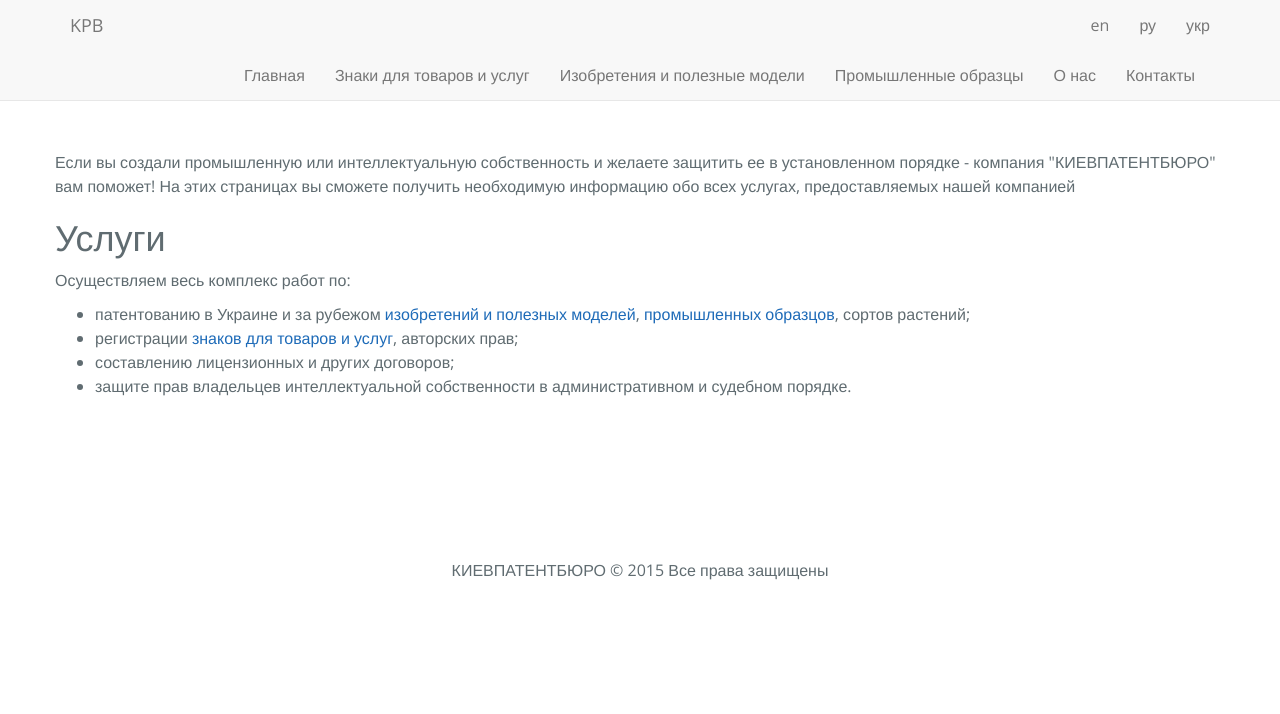
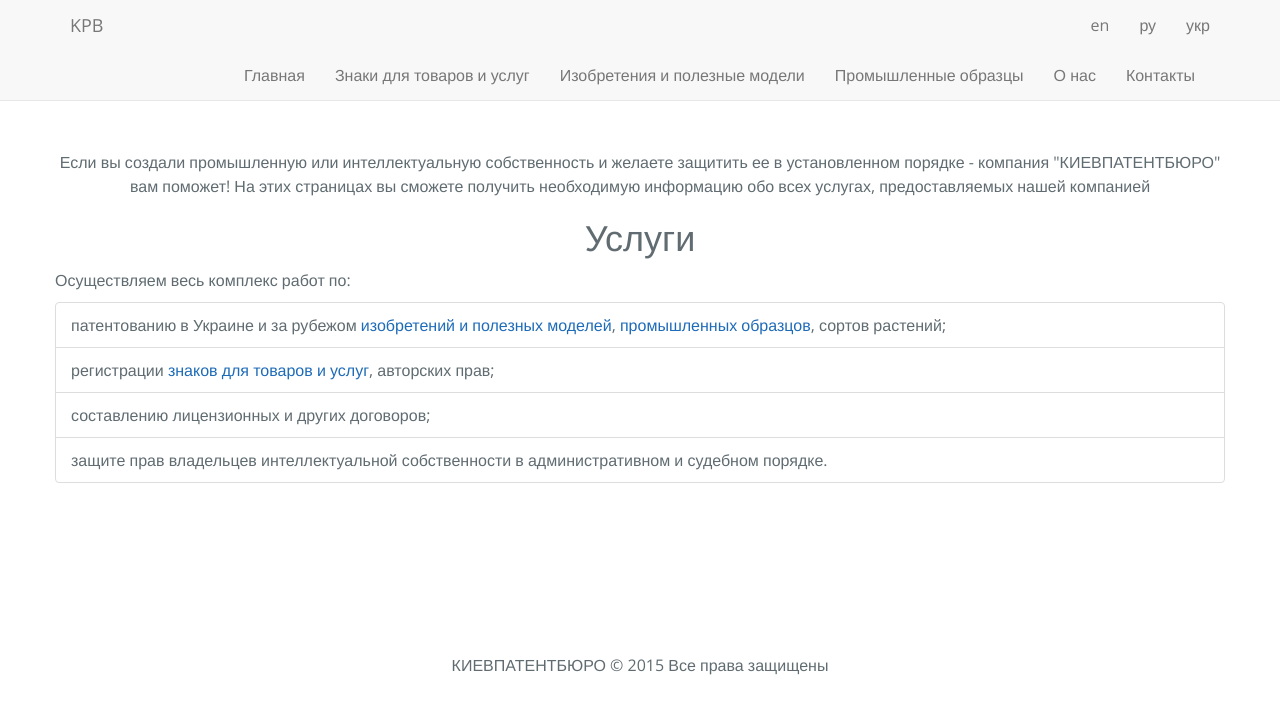
Before and after one commit to Mindshine/patent, a Jekyll site: the page built from _posts/ru/pages/2000-01-01-index.html, in a window 1280 px wide. Shown: the top 714 px of the page. Built offline with Jekyll 4.4.1, drawn with Linux system fonts in a browser that asks for light colours; nearby versions of some CDN libraries; library files that are not in the unit come from our copies; Markdown is read by kramdown in place of the engine named in the settings.

Commit message:
Update 2000-01-01-index.html

```diff
--- a/_posts/ru/pages/2000-01-01-index.html
+++ b/_posts/ru/pages/2000-01-01-index.html
@@ -5,13 +5,21 @@ lang: ru
 categories:
 - ru
 ---
-<p>Если вы создали промышленную или интеллектуальную собственность и желаете защитить ее в установленном порядке - компания "КИЕВПАТЕНТБЮРО" вам поможет! На этих страницах вы сможете получить необходимую информацию обо всех услугах, предоставляемых нашей компанией</p>
-<h1>Услуги</h1>
-<p>Осуществляем весь комплекс работ по:
-  <ul>
-    <li>патентованию в Украине и за рубежом <a href="./inventions.html">изобретений и полезных моделей</a>, <a href="./designs.html">промышленных образцов</a>, сортов растений;</li>
-    <li>регистрации <a href="./trademark.html">знаков для товаров и услуг</a>, авторских прав;</li>
-    <li>составлению лицензионных и других договоров;</li>
-    <li>защите прав владельцев интеллектуальной собственности в административном и судебном порядке.</li>
-  </ul>
-</p>
+<div class="row">
+  <div class="col-lg-12 text-center">
+    <p>Если вы создали промышленную или интеллектуальную собственность и желаете защитить ее в установленном порядке - компания "КИЕВПАТЕНТБЮРО" вам поможет! На этих страницах вы сможете получить необходимую информацию обо всех услугах, предоставляемых нашей компанией</p>
+    <h1>Услуги</h1>
+  </div>
+</div>
+<div class="row">
+  <div class="col-lg-12 text-left">
+    <p>Осуществляем весь комплекс работ по:
+      <ul class="list-group">
+        <li class="list-group-item">патентованию в Украине и за рубежом <a href="./inventions.html">изобретений и полезных моделей</a>, <a href="./designs.html">промышленных образцов</a>, сортов растений;</li>
+        <li class="list-group-item">регистрации <a href="./trademark.html">знаков для товаров и услуг</a>, авторских прав;</li>
+        <li class="list-group-item">составлению лицензионных и других договоров;</li>
+        <li class="list-group-item">защите прав владельцев интеллектуальной собственности в административном и судебном порядке.</li>
+      </ul>
+    </p>
+  </div>
+</div>
```
